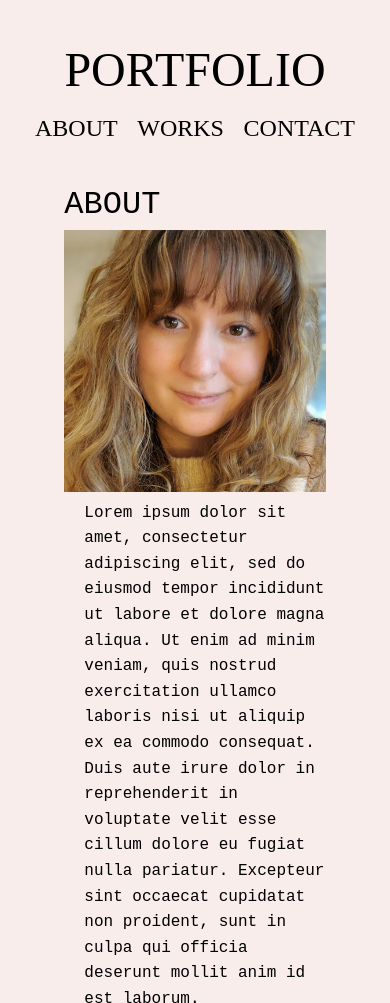
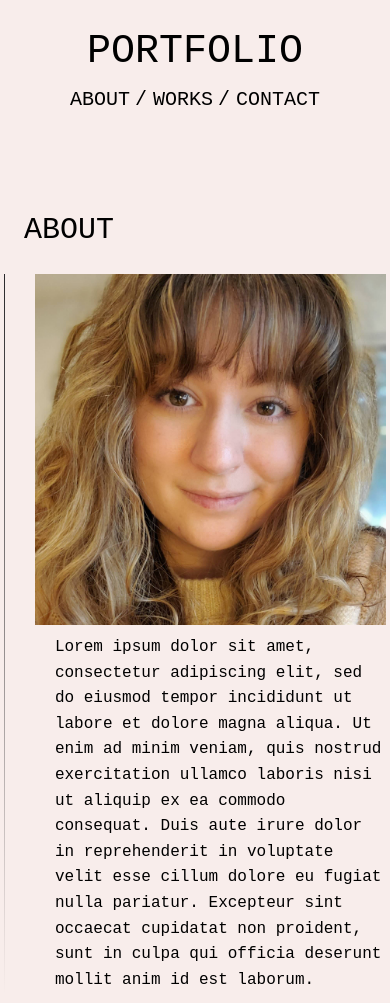
Before and after one commit to struelensc/portfolio, a plain HTML site: page index.html in a window 390 px wide. Shown: the top 1003 px of the page. Drawn offline with Linux system fonts and the light colour scheme.

Commit message:
Added navigation styling and responsiveness

```diff
--- a/assets/css/style.css
+++ b/assets/css/style.css
@@ -1,12 +1,12 @@
-* {
-    font-family: 'Courier New', Courier, monospace;
+ html {
     font-size: 62.5%;
 }
 
 body {
+    font-family: 'Courier New', Courier, monospace;
     line-height: 1.6;
     background-color: #F8EDEB;
-    font-size: 1.5rem;
+    font-size: 1.6rem;
 }
 
 main {
@@ -15,15 +15,15 @@ main {
 }
 
 h1 {
-    font-size: 3rem;
+    font-size: 4rem;
 }
 
 h2 {
-    font-size: 2rem;
-}
-
-p {
-    font-size: 1rem;
+    font-size: 3rem;
+    font-weight: 500;
+    margin: 0.67em;
+    min-width: 130px;
+    text-align: right;
 }
 
 /* Styling for the header and navigation */
@@ -33,17 +33,55 @@ header {
     align-items: center;
     padding: 2rem;
     justify-content: space-between;
+    max-width: 70%;
+    margin: 0 auto;
+}
+
+a {
+    text-decoration: none;
+    color: black;
 }
 
 nav ul {
     display: flex;
     justify-content: space-between;
-    min-width: 25rem;
+    min-width: 30rem;
+}
+
+nav ul li {
+    font-size: 2rem;
+    position: relative;
+}
+
+.aboutLink::after,
+.worksLink::after {
+    content: "/";
+    position: absolute;
+    right: -3rem;
+}
+
+/* General section styling */
+
+section {
+    margin-top: 5rem;
+    display: flex;
+}
+
+.sectionContent {
+    padding-left: 3rem;
+    border-left-width: 1px;
+    border-left-style: solid;
+    border-image:
+        linear-gradient(
+            to bottom,
+            #29282A,
+            rgba(0, 0, 0, 0)
+        ) 1 100%;
 }
 
 /* Styling for the about content */
 
-.aboutContent {
+#aboutContent {
     display: flex;
     justify-content: center;
     align-items: center;
@@ -54,7 +92,8 @@ nav ul {
 }
 
 .profilePhotoContainer {
-    flex-basis: 125%;
+    flex-basis: 40%;
+    flex-shrink: 0;
 }
 
 .aboutText {
@@ -73,25 +112,41 @@ img {
     height: auto;
 }
 
+/* Styling for the contact section */
+
+
+
 /* Styling for different screen sizes */
 
 @media screen and (max-width: 768px) {
     main,
-    header {
+    header,
+    section {
         flex-direction: column;
     }
 
-    .aboutContent {
-        display: block;
+    nav ul {
+        min-width: 25rem;
     }
 
-    nav ul {
-        min-width: 20rem;
+    .aboutLink::after,
+    .worksLink::after {
+        right: -1.7rem;
     }
+
+    h2 {
+        text-align: left;
+    }
+
 }
 
 @media screen and (max-width: 992px) {
-    .aboutContent {
+    main {
+        width: 98%;
+    }
+
+    .sectionContent {
         display: block;
+        flex-direction: column;
     }
 }
--- a/index.html
+++ b/index.html
@@ -14,20 +14,26 @@
 
             <nav>
                 <ul>
-                    <li>ABOUT</li>
-                    <li>WORKS</li>
-                    <li>CONTACT</li>
+                    <li class="aboutLink">
+                        <a href="#about">ABOUT</a>
+                    </li>
+                    <li class="worksLink">
+                        <a href="#works">WORKS</a>
+                    </li>
+                    <li class="contactLink">
+                        <a href="#contact">CONTACT</a>
+                    </li>
                 </ul>
             </nav>
         </header>
 
         <main>
-            <section class="about">
+            <section id="about">
                 <div>
                     <h2 class="subheader">ABOUT</h2>
                 </div>
 
-                <div class="aboutContent">
+                <div class="sectionContent" id="aboutContent">
                     <div class="profilePhotoContainer">
                         <img class="profilePhoto" alt="Photo of Courtney" src="./assets/images/Photo_of_Courtney.jpg">
                     </div>
@@ -41,8 +47,9 @@
             <section id="works">
                 <div>
                     <h2 class="subheader">WORKS</h2>
+                </div>
 
-                    <div class="projectImages">
+                <div class="sectionContent">
                     <img
                     class="highlightedProject"
                     src="assets/images/placeholder.jpg"
@@ -69,12 +76,19 @@
                     alt="placeholder"
                     />
                 </div>
-                </div>
             </section>
 
             <section id="contact">
                 <div>
                     <h2 class="subheader">CONTACT</h2>
+                </div>
+
+                <div class="sectionContent">
+                    <ul>
+                        <li>Github</li>
+                        <li>LinkedIn</li>
+                        <li>Email</li>
+                    </ul>
                 </div>
             </section>
         </main>
```
Lines whose indentation alone changed are shown as unchanged.
